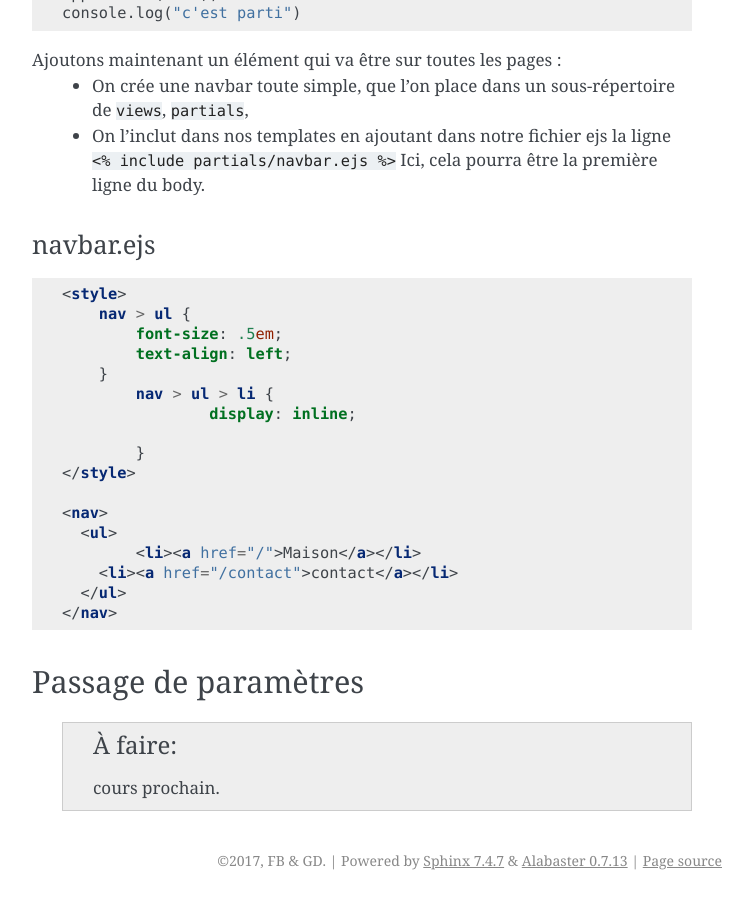
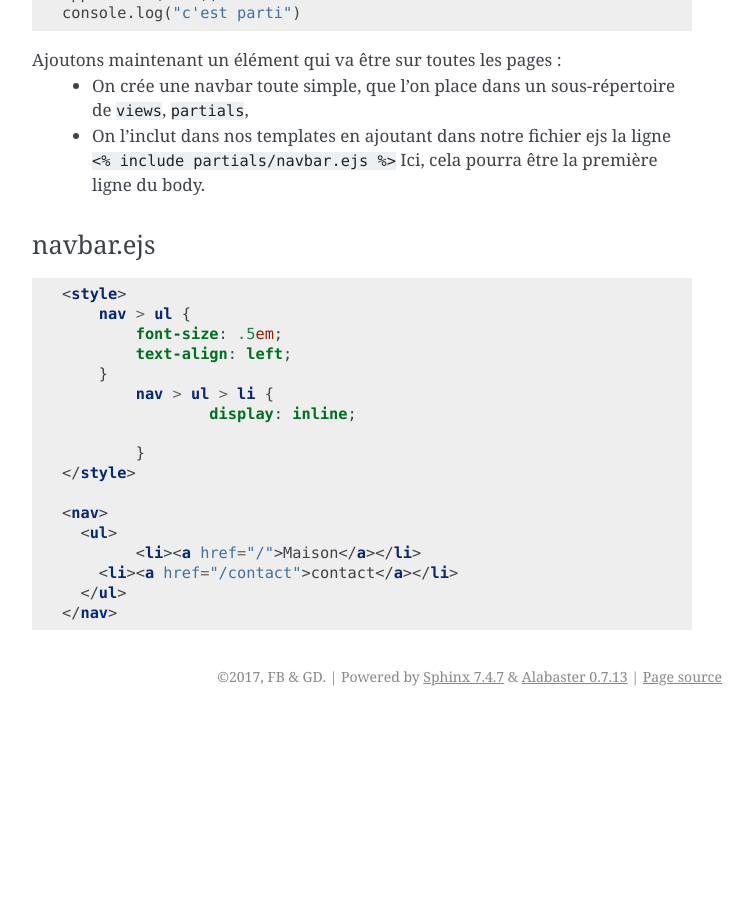
Before and after one commit to FrancoisBrucker/web_serveur, a Sphinx documentation site: the page built from source/cours_1_3_express.rst, in a window 1280 px wide and 900 px high, scrolled down 5712 px. Shown: the whole window, without its empty margins (388-1141 px from the left). Built offline with Sphinx 7.4.7, drawn with Linux system fonts in a browser that asks for light colours; after the commit the page ends 6428 px from its top, so only the background shows below that; some of the changed lines change nothing that is shown; some of the changed text lies outside the part shown.

Commit message:
Charles : cours_1_3 correctif

```diff
--- a/source/cours_1_3_express.rst
+++ b/source/cours_1_3_express.rst
@@ -284,7 +284,8 @@ navbar.ejs
 	  </ul>
 	</nav>
 
-Passage de paramètres
-=====================
+.. Passage de paramètres
 
- .. todo:: cours prochain.
+.. =====================
+
+.. .. todo:: cours prochain.
```
